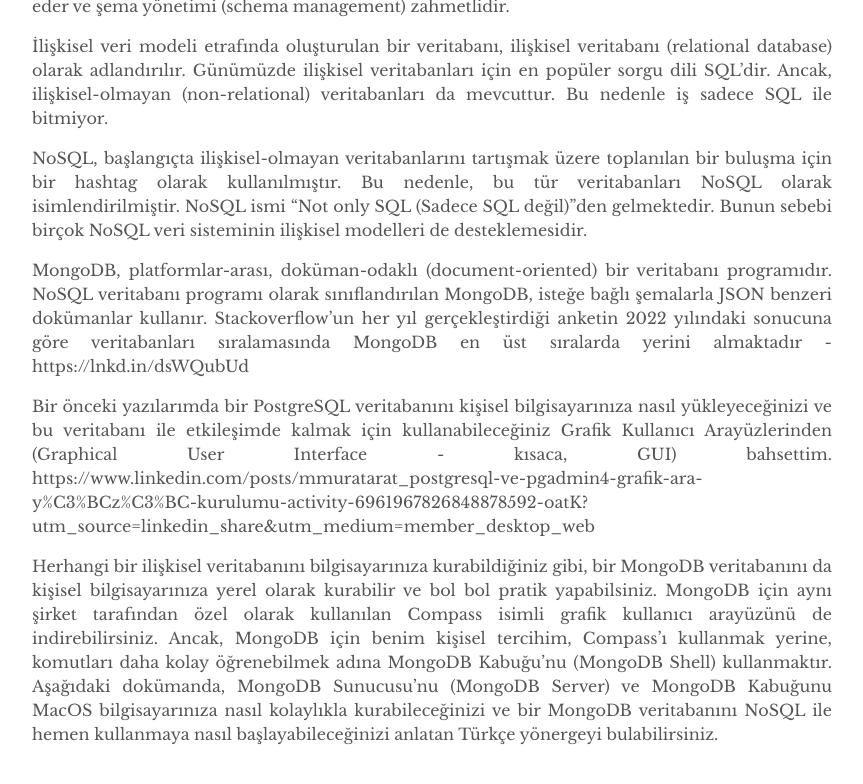
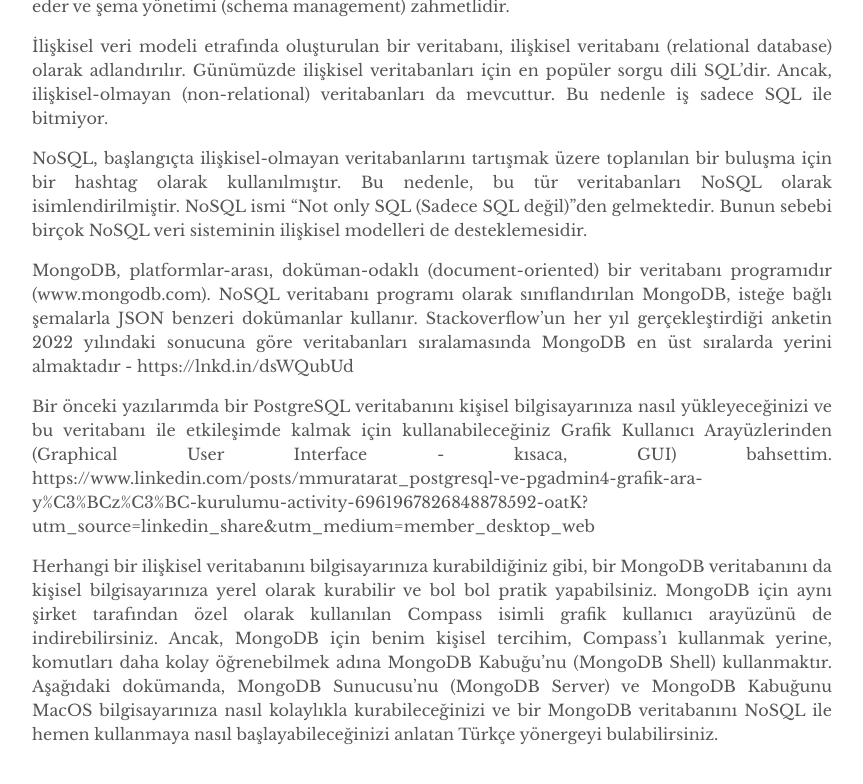
Before and after one commit to mmuratarat/turkish, a Jekyll site: the page built from _posts/2022-08-09-how_to_install_mongodb.md, in a window 1280 px wide and 900 px high, scrolled down 679 px. Shown: the top 784 px of the window, without its empty margins (208-1071 px from the left). Built offline with Jekyll 4.4.1, drawn with Linux system fonts in a browser that asks for light colours; nearby versions of some CDN libraries; comment, search, counter and statistics services are not loaded.

Commit message:
Update 2022-08-09-how_to_install_mongodb.md

```diff
--- a/_posts/2022-08-09-how_to_install_mongodb.md
+++ b/_posts/2022-08-09-how_to_install_mongodb.md
@@ -13,7 +13,7 @@
 
 NoSQL, başlangıçta ilişkisel-olmayan veritabanlarını tartışmak üzere toplanılan bir buluşma için bir hashtag olarak kullanılmıştır. Bu nedenle, bu tür veritabanları NoSQL olarak isimlendirilmiştir. NoSQL ismi "Not only SQL (Sadece SQL değil)"den gelmektedir. Bunun sebebi birçok NoSQL veri sisteminin ilişkisel modelleri de desteklemesidir.
 
-MongoDB, platformlar-arası, doküman-odaklı (document-oriented) bir veritabanı programıdır. NoSQL veritabanı programı olarak sınıflandırılan MongoDB, isteğe bağlı şemalarla JSON benzeri dokümanlar kullanır. Stackoverflow’un her yıl gerçekleştirdiği anketin 2022 yılındaki sonucuna göre veritabanları sıralamasında MongoDB en üst sıralarda yerini almaktadır - https://lnkd.in/dsWQubUd
+MongoDB, platformlar-arası, doküman-odaklı (document-oriented) bir veritabanı programıdır (www.mongodb.com). NoSQL veritabanı programı olarak sınıflandırılan MongoDB, isteğe bağlı şemalarla JSON benzeri dokümanlar kullanır. Stackoverflow’un her yıl gerçekleştirdiği anketin 2022 yılındaki sonucuna göre veritabanları sıralamasında MongoDB en üst sıralarda yerini almaktadır - https://lnkd.in/dsWQubUd
 
 Bir önceki yazılarımda bir PostgreSQL veritabanını kişisel bilgisayarınıza nasıl yükleyeceğinizi ve bu veritabanı ile etkileşimde kalmak için kullanabileceğiniz Grafik Kullanıcı Arayüzlerinden (Graphical User Interface - kısaca, GUI) bahsettim. https://www.linkedin.com/posts/mmuratarat_postgresql-ve-pgadmin4-grafik-ara-y%C3%BCz%C3%BC-kurulumu-activity-6961967826848878592-oatK?utm_source=linkedin_share&utm_medium=member_desktop_web
 
```
